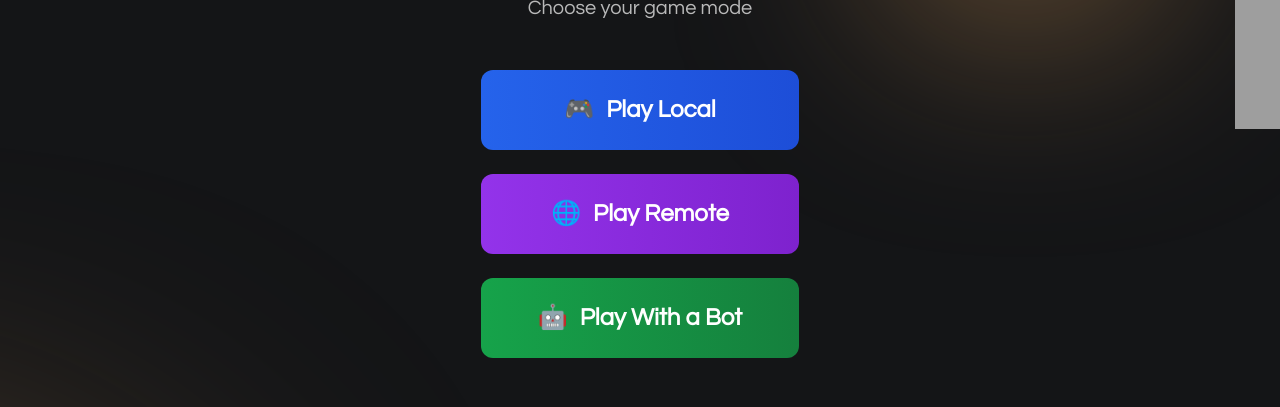
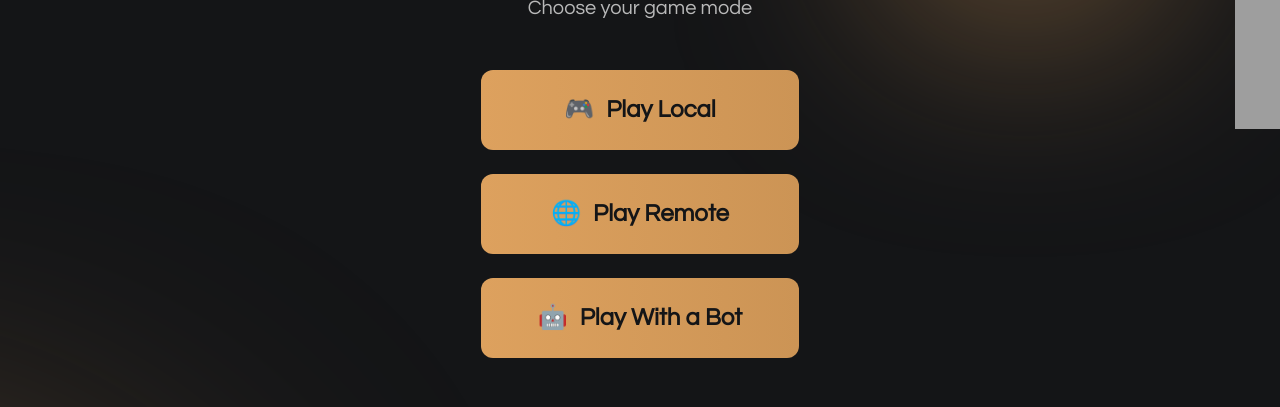
Before and after one commit to Aziz018/ft_transcendence, a React (Vite) app in the folder frontend/: page /game in a window 1280 px wide. Shown: the part 208-615 px from the top of the page. Built offline with nearby package versions, Linux system fonts and the light colour scheme; no server answers; sample sign-in values are in the browser's storage; grey boxes are pictures that could not be loaded.

Commit message:
Add game menu with Play Local/Remote/Bot options and fix game invitation system

```diff
--- a/frontend/src/screens/Game/Game.tsx
+++ b/frontend/src/screens/Game/Game.tsx
@@ -72,7 +72,7 @@ const Game = () => {
         <div className="flex flex-col gap-6 w-full max-w-md">
           <button
             onClick={handlePlayLocal}
-            className="group relative px-8 py-6 bg-gradient-to-r from-blue-600 to-blue-700 hover:from-blue-500 hover:to-blue-600 rounded-xl text-white font-bold text-2xl transition-all duration-300 transform hover:scale-105 hover:shadow-2xl shadow-blue-500/50"
+            className="group relative px-8 py-6 bg-gradient-to-r from-[#dda15e] to-[#cc9455] hover:from-[#cc9455] hover:to-[#b8834a] rounded-xl text-[#141517] font-bold text-2xl transition-all duration-300 transform hover:scale-105 hover:shadow-2xl shadow-[#dda15e]/50"
           >
             <div className="absolute inset-0 bg-white/10 rounded-xl opacity-0 group-hover:opacity-100 transition-opacity duration-300" />
             <span className="relative flex items-center justify-center gap-3">
@@ -83,7 +83,7 @@ const Game = () => {
 
           <button
             onClick={handlePlayRemote}
-            className="group relative px-8 py-6 bg-gradient-to-r from-purple-600 to-purple-700 hover:from-purple-500 hover:to-purple-600 rounded-xl text-white font-bold text-2xl transition-all duration-300 transform hover:scale-105 hover:shadow-2xl shadow-purple-500/50"
+            className="group relative px-8 py-6 bg-gradient-to-r from-[#dda15e] to-[#cc9455] hover:from-[#cc9455] hover:to-[#b8834a] rounded-xl text-[#141517] font-bold text-2xl transition-all duration-300 transform hover:scale-105 hover:shadow-2xl shadow-[#dda15e]/50"
           >
             <div className="absolute inset-0 bg-white/10 rounded-xl opacity-0 group-hover:opacity-100 transition-opacity duration-300" />
             <span className="relative flex items-center justify-center gap-3">
@@ -94,7 +94,7 @@ const Game = () => {
 
           <button
             onClick={handlePlayBot}
-            className="group relative px-8 py-6 bg-gradient-to-r from-green-600 to-green-700 hover:from-green-500 hover:to-green-600 rounded-xl text-white font-bold text-2xl transition-all duration-300 transform hover:scale-105 hover:shadow-2xl shadow-green-500/50"
+            className="group relative px-8 py-6 bg-gradient-to-r from-[#dda15e] to-[#cc9455] hover:from-[#cc9455] hover:to-[#b8834a] rounded-xl text-[#141517] font-bold text-2xl transition-all duration-300 transform hover:scale-105 hover:shadow-2xl shadow-[#dda15e]/50"
           >
             <div className="absolute inset-0 bg-white/10 rounded-xl opacity-0 group-hover:opacity-100 transition-opacity duration-300" />
             <span className="relative flex items-center justify-center gap-3">
```
